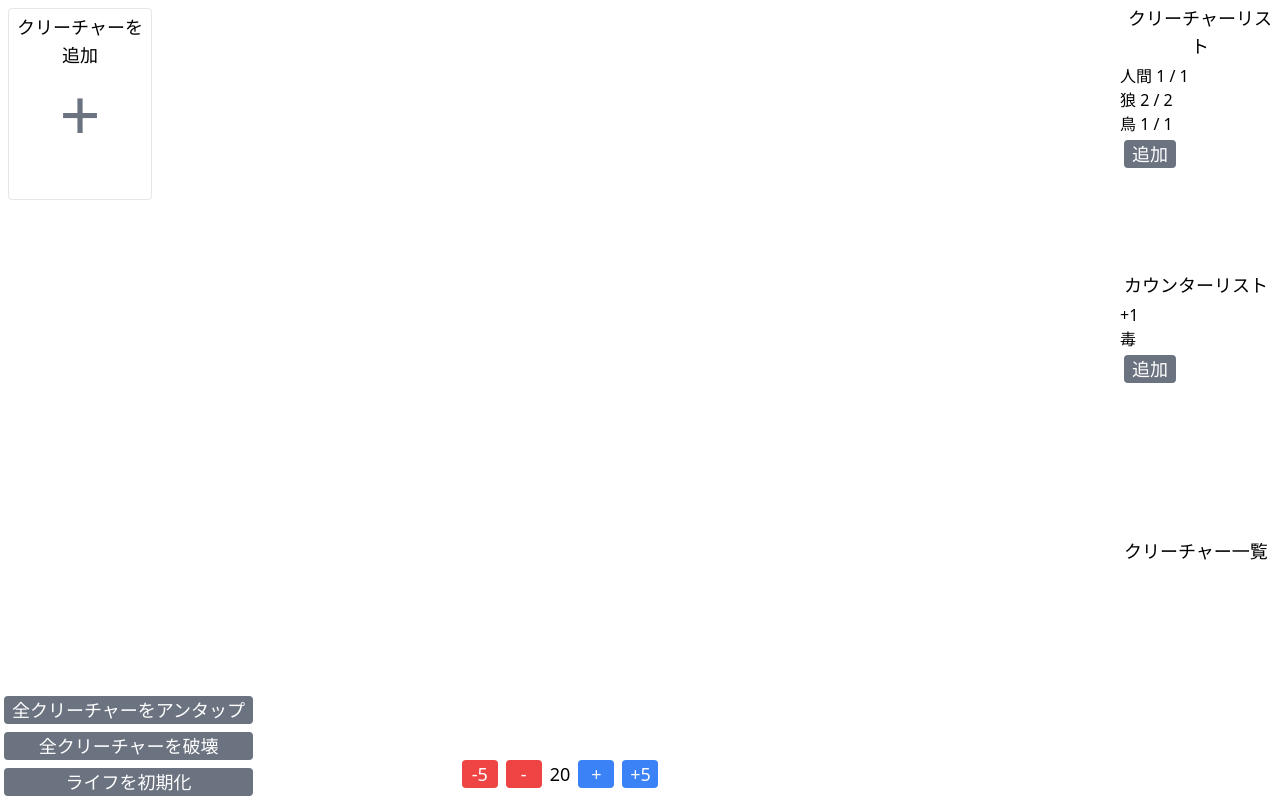
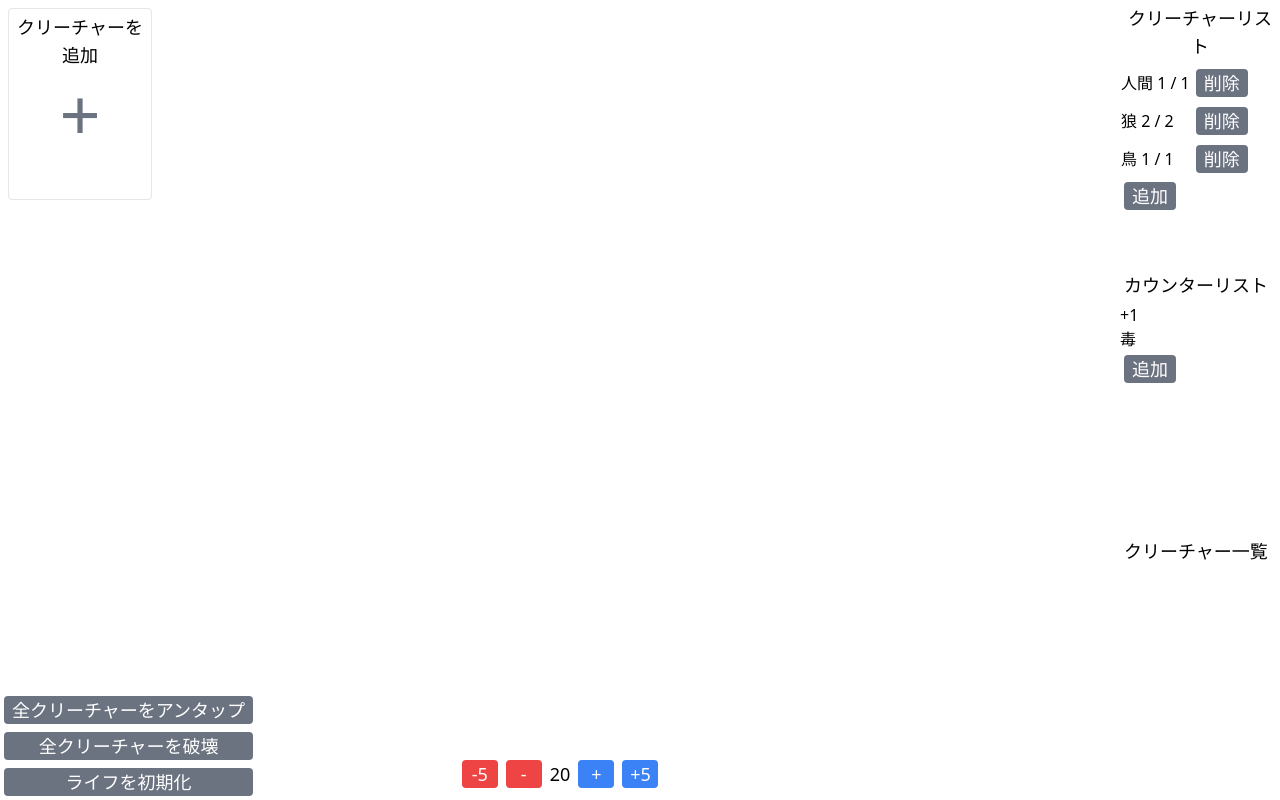
Before and after one commit to 30pancake/life_counter, a Nuxt app: page / in a window 1280 px wide. Built offline with nearby package versions, Linux system fonts and the light colour scheme.

Commit message:
クリーチャーソースリストに削除ボタンを追加

```diff
--- a/components/creatures_source_view.vue
+++ b/components/creatures_source_view.vue
@@ -1,10 +1,15 @@
 <template>
-  <ul>
-    <li v-for="creature in creatureList" draggable="true"
-      @dragstart="creatureDragStartHandler($event, creature)">{{ creature.name + " " + creature.getPowerToughnessText() }}
-    </li>
-    <button class="gray-button" @click="showModal">追加</button>
-  </ul>
+  <table>
+    <tbody>
+      <tr v-for="creature in creatureList" draggable="true" @dragstart="creatureDragStartHandler($event, creature)">
+        <td>{{ creature.name + " " + creature.getPowerToughnessText() }}</td>
+        <td>
+          <button class="gray-button" @click="deleteCreature(creature)">削除</button>
+        </td>
+      </tr>
+    </tbody>
+  </table>
+  <button class="gray-button" @click="showModal">追加</button>
   <!-- モーダル -->
   <modalView :show="showingModal">
     <NewCreatureView @end="closeModal" @creatureCreated="appendCreature"/>
@@ -33,6 +38,12 @@
       appendCreature(creature: Creature): void {
         this.creatureList.push(creature);
       },
+      deleteCreature(creature: Creature): void {
+        const deleteIndex = this.creatureList.findIndex(x => x.equals(creature));
+        if (deleteIndex > -1 && confirm("選択したクリーチャーを削除します。よろしいですか？")) {
+          this.creatureList.splice(deleteIndex, 1);
+        }
+      },
       showModal(): void {
         this.showingModal = true;
       },
```
